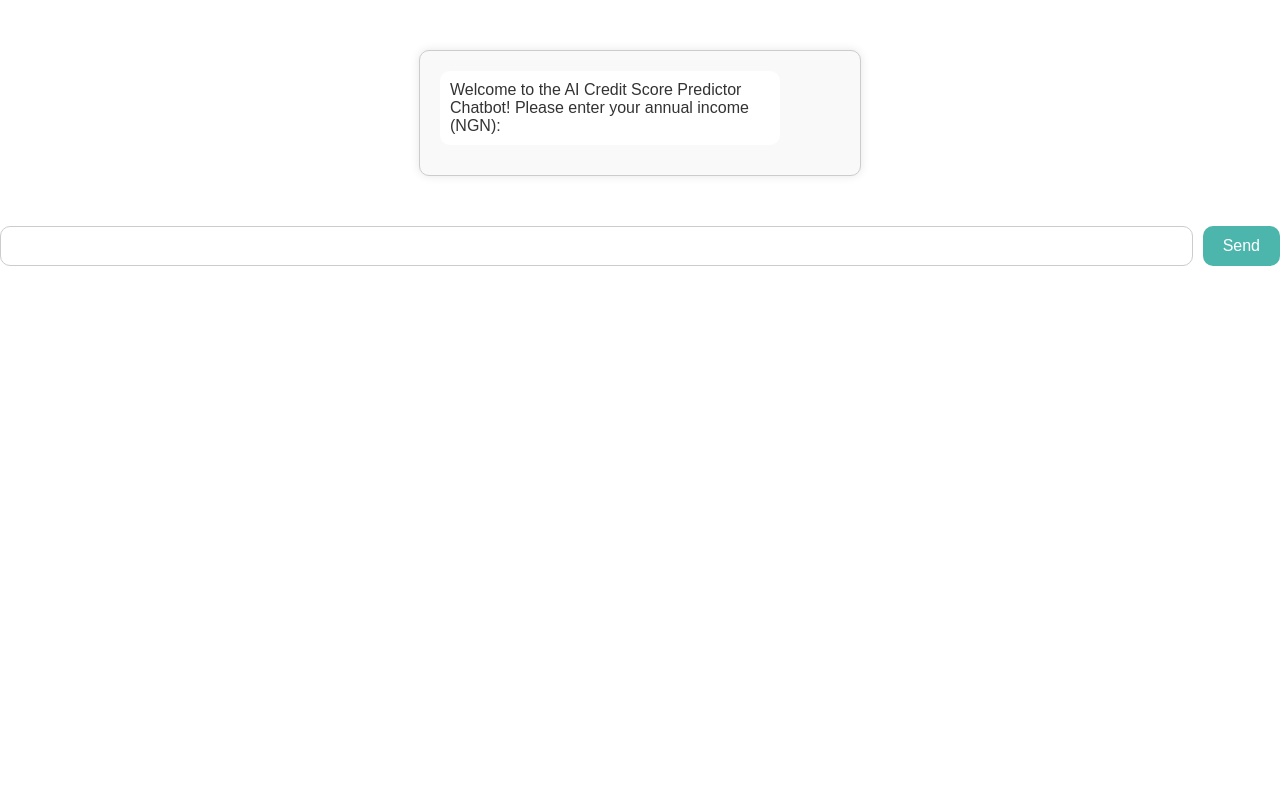
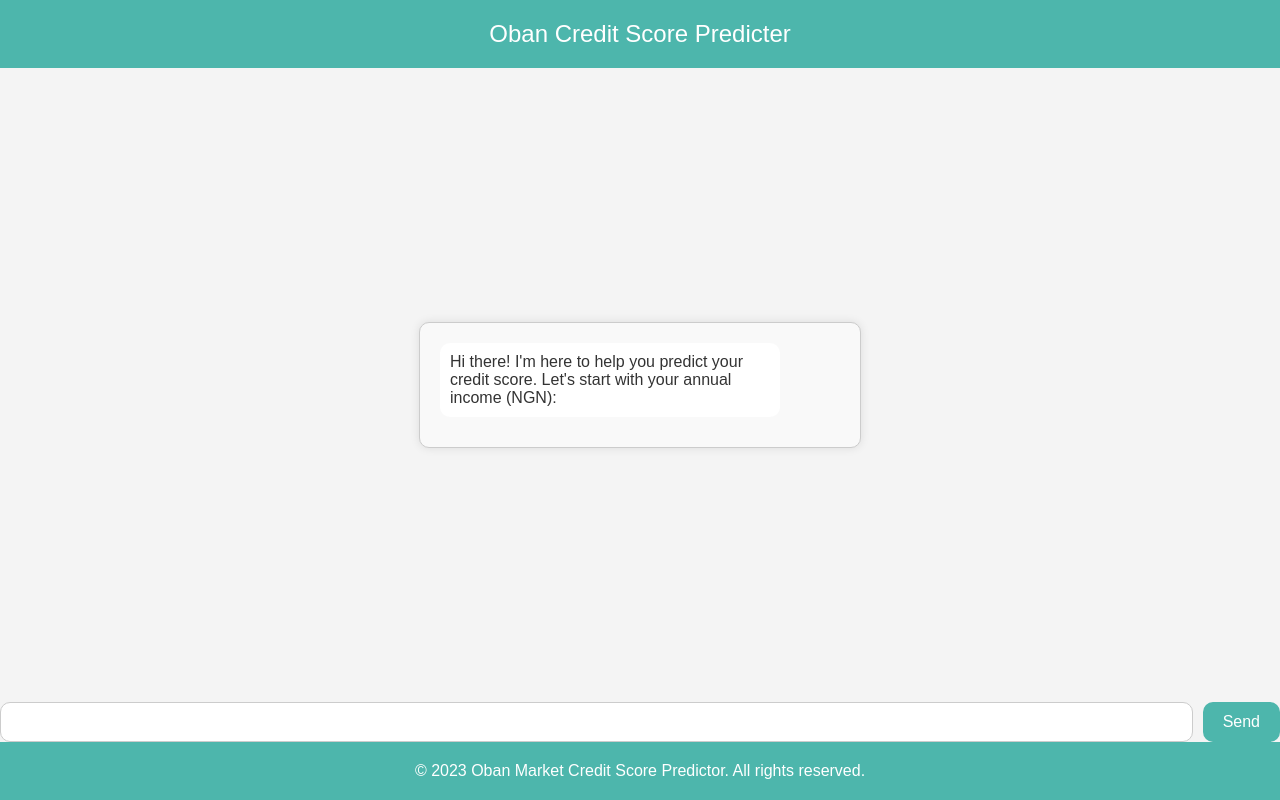
Before and after one commit to MattTengtrakool/obanchatbot, a Flask app: page / in a window 1280 px wide. Run offline with Flask 3, Linux system fonts and the light colour scheme.

Commit message:
updated interface

```diff
--- a/templates/index.html
+++ b/templates/index.html
@@ -9,6 +9,32 @@
             font-family: Arial, sans-serif;
             margin: 0;
             padding: 0;
+            display: flex;
+            flex-direction: column;
+            min-height: 100vh;
+            background-color: #f4f4f4;
+        }
+
+        header {
+            background-color: #4db6ac;
+            padding: 20px;
+            text-align: center;
+            color: white;
+            font-size: 24px;
+        }
+
+        main {
+            flex-grow: 1;
+            display: flex;
+            justify-content: center;
+            align-items: center;
+        }
+
+        footer {
+            background-color: #4db6ac;
+            padding: 20px;
+            text-align: center;
+            color: white;
         }
 
         .chat-container {
@@ -71,13 +97,21 @@
     </style>
 </head>
 <body>
-    <div class="chat-container" id="chat-container">
-        <div class="chat-message bot" id="bot-message">Welcome to the AI Credit Score Predictor Chatbot! Please enter your annual income (NGN):</div>
-    </div>
+    <header>
+        Oban Credit Score Predicter
+    </header>
+    <main>
+        <div class="chat-container" id="chat-container">
+            <div class="chat-message bot" id="bot-message">Hi there! I'm here to help you predict your credit score. Let's start with your annual income (NGN):</div>
+        </div>
+    </main>
     <form id="chat-form">
         <input type="text" id="user-input" autocomplete="off" required>
         <button type="submit">Send</button>
     </form>
+    <footer>
+        &copy; 2023 Oban Market Credit Score Predictor. All rights reserved.
+    </footer>
 
     <script>
         function isValidNumber(value) {
```
Also changed, not shown: 1 other file.
